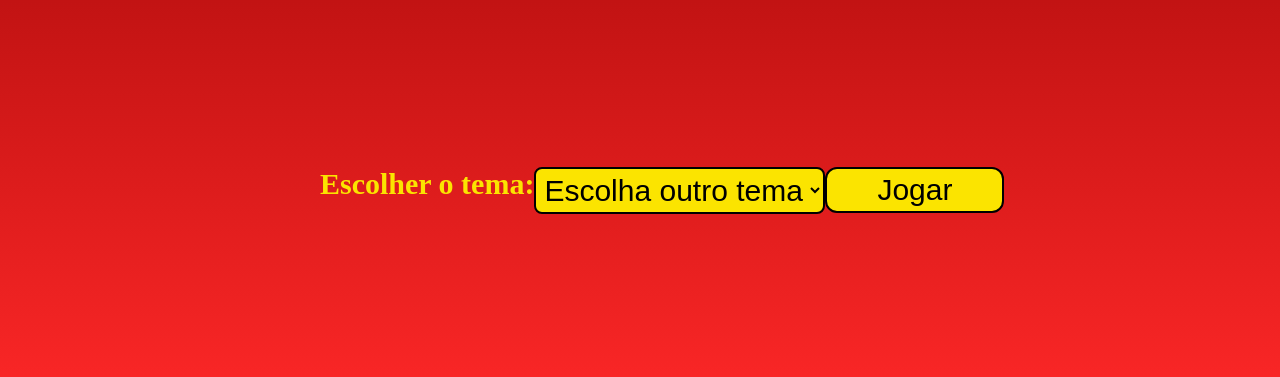
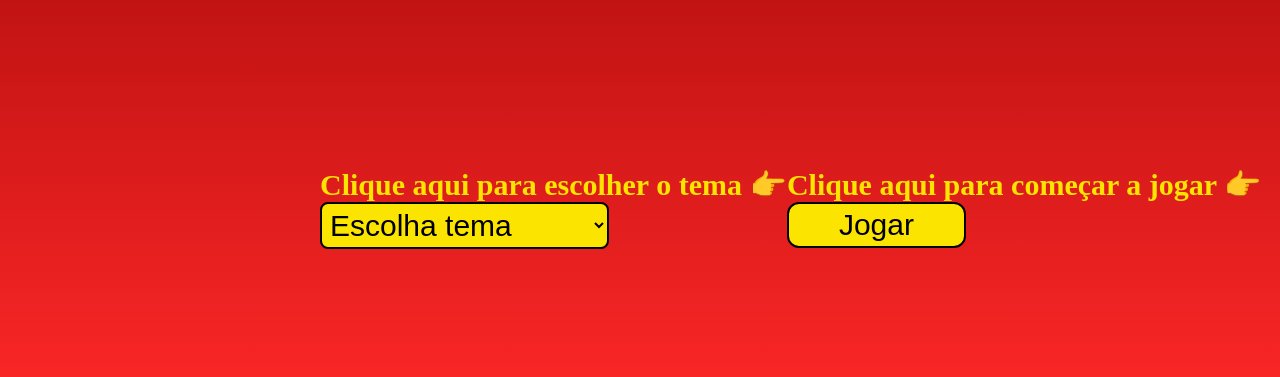
Before and after one commit to Trivialistas/Bau-da-Memoria, a website: page index.html in a window 1280 px wide. Shown: the part 379-756 px from the top of the page. Drawn offline with Linux system fonts and the light colour scheme.

Commit message:
Update index.html

```diff
--- a/index.html
+++ b/index.html
@@ -17,15 +17,20 @@
     </div>
 
     <form action="html/jogo.html" id="Botoes">
-        <label for="escolherTema">Escolher o tema:</label>
+        <div class="textoBotao">
+        <label for="escolherTema">Clique aqui para escolher o tema 👉</label>
             <select required id="escolherTema">
-            <option value="primeiro" selected disabled>Escolha outro tema</option>
+                <option value="primeiro" selected disabled>Escolha tema</option>
                 <option value="Filmes">Filmes Clássicos</option>
                 <option value="Futebol">Futebol</option>
                 <option value="Paises">Paises</option>
                 <option value="EventosMarcantes">Eventos Marcantes</option>
             </select>
+        </div>
+        <div class="textoBotao">
+            <label for="escolherTema">Clique aqui para começar a jogar 👉</label>
             <input type="submit" class="botao" value="Jogar" />
+        </div>
     </form>
     <script>
         document.querySelector('select').addEventListener('change', function(e){
```
Lines whose indentation alone changed are shown as unchanged.
